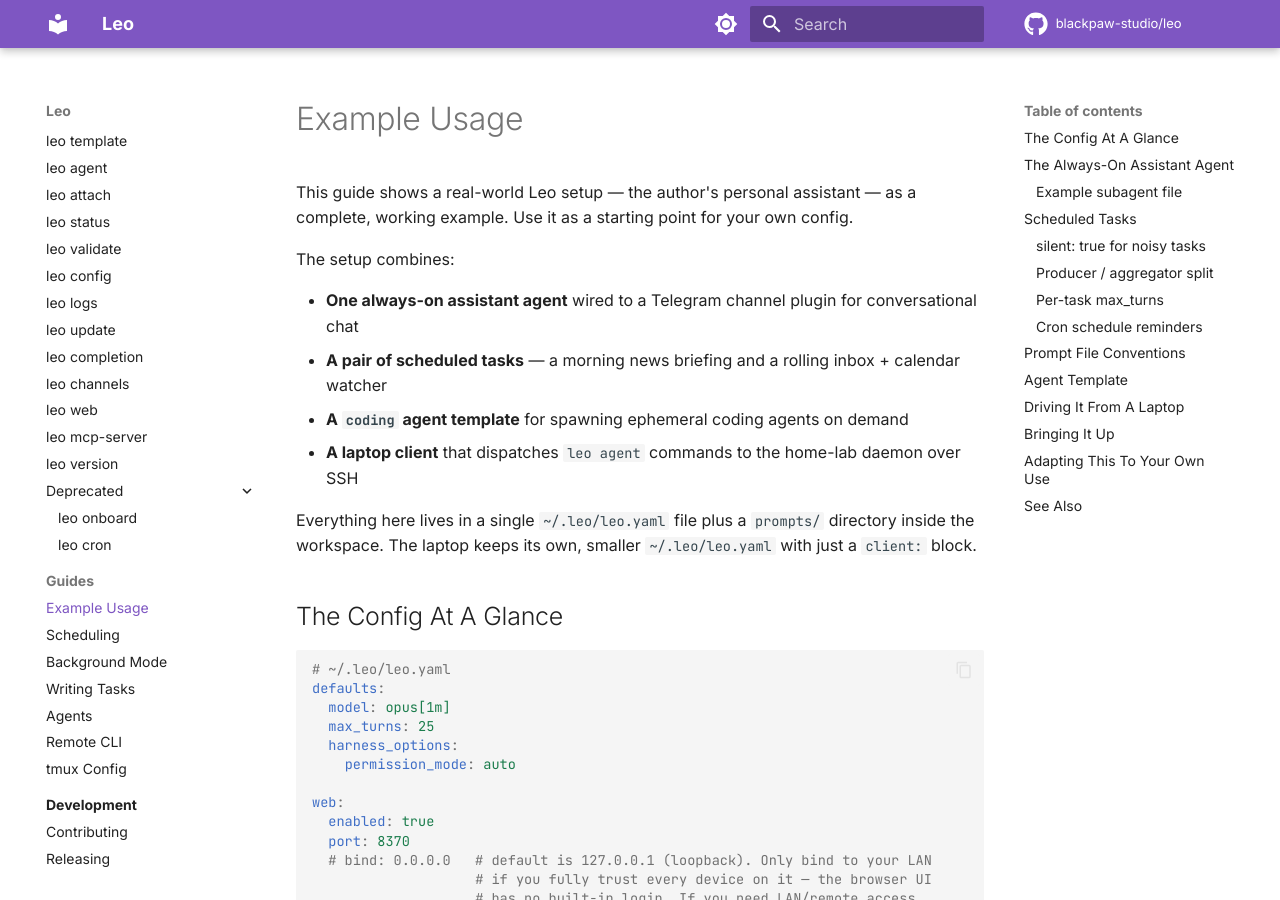
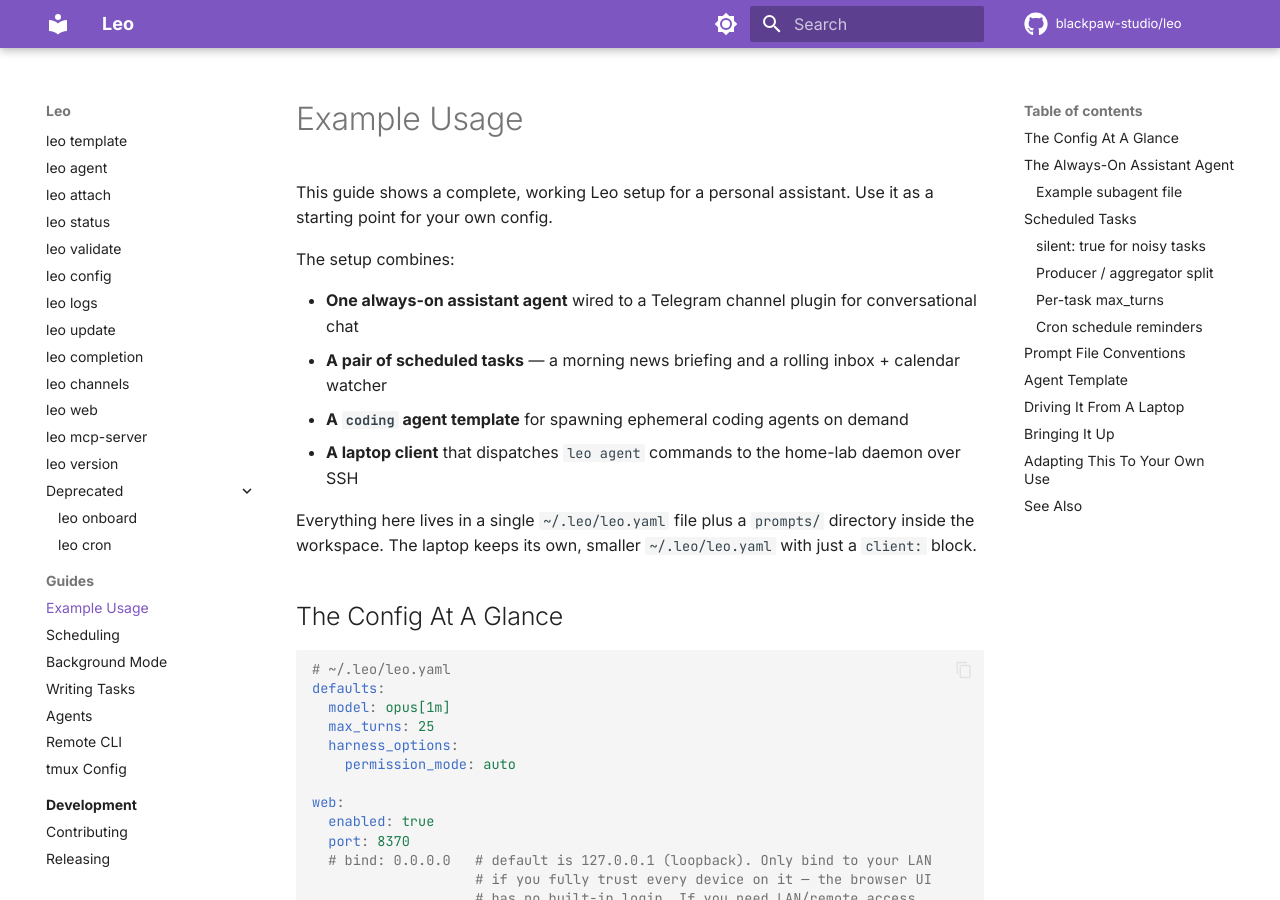
Before and after one commit to blackpaw-studio/leo, an MkDocs documentation site: the page built from docs/guides/example-usage.md, in a window 1280 px wide and 900 px high. Built offline with MkDocs 1.6.1 and Material for MkDocs 9.7.7, drawn with Linux system fonts in a browser that asks for light colours; comment, search, counter and statistics services are not loaded.

Commit message:
docs: tidy scrub review nits
Claude-Session: https://claude.ai/code/session_01D8jv266483AW8DWyuC48FU

```diff
--- a/docs/guides/example-usage.md
+++ b/docs/guides/example-usage.md
@@ -1,6 +1,6 @@
 # Example Usage
 
-This guide shows a real-world Leo setup — the author's personal assistant — as a complete, working example. Use it as a starting point for your own config.
+This guide shows a complete, working Leo setup for a personal assistant. Use it as a starting point for your own config.
 
 The setup combines:
 
```
Also changed, not shown: docs/superpowers/plans/2026-07-14-attach-picker-tui.md (+2 -2 lines).
